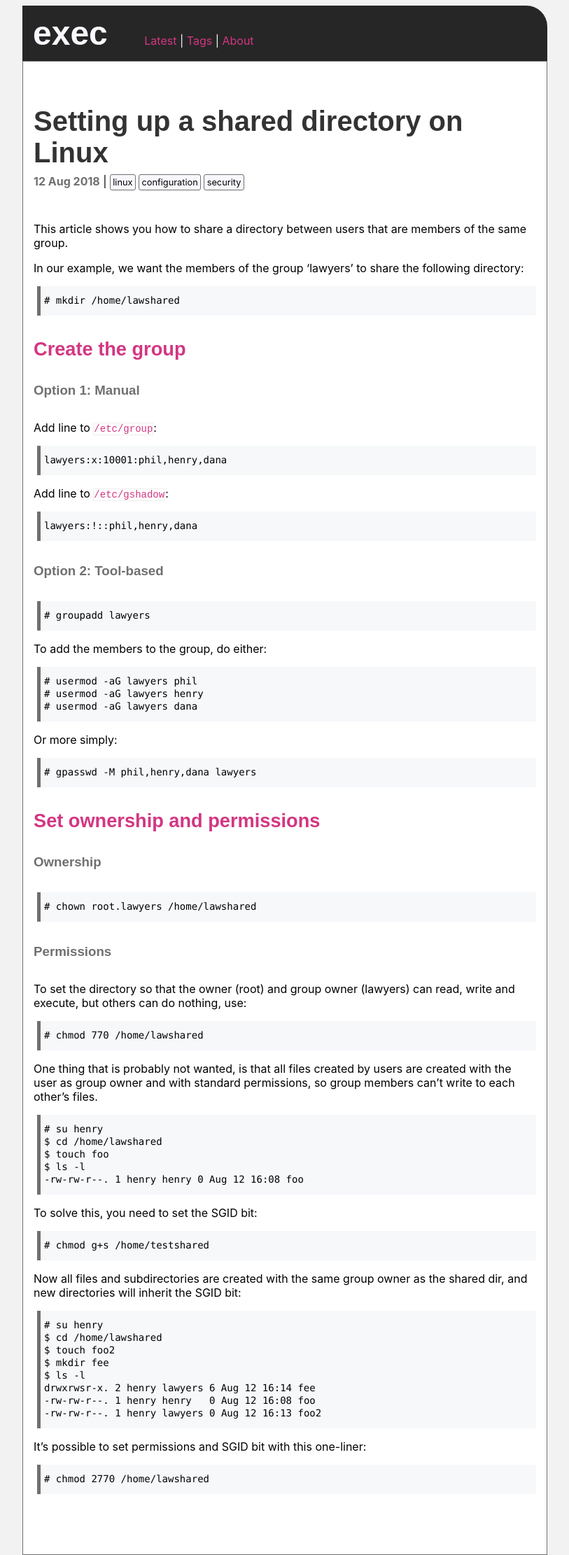
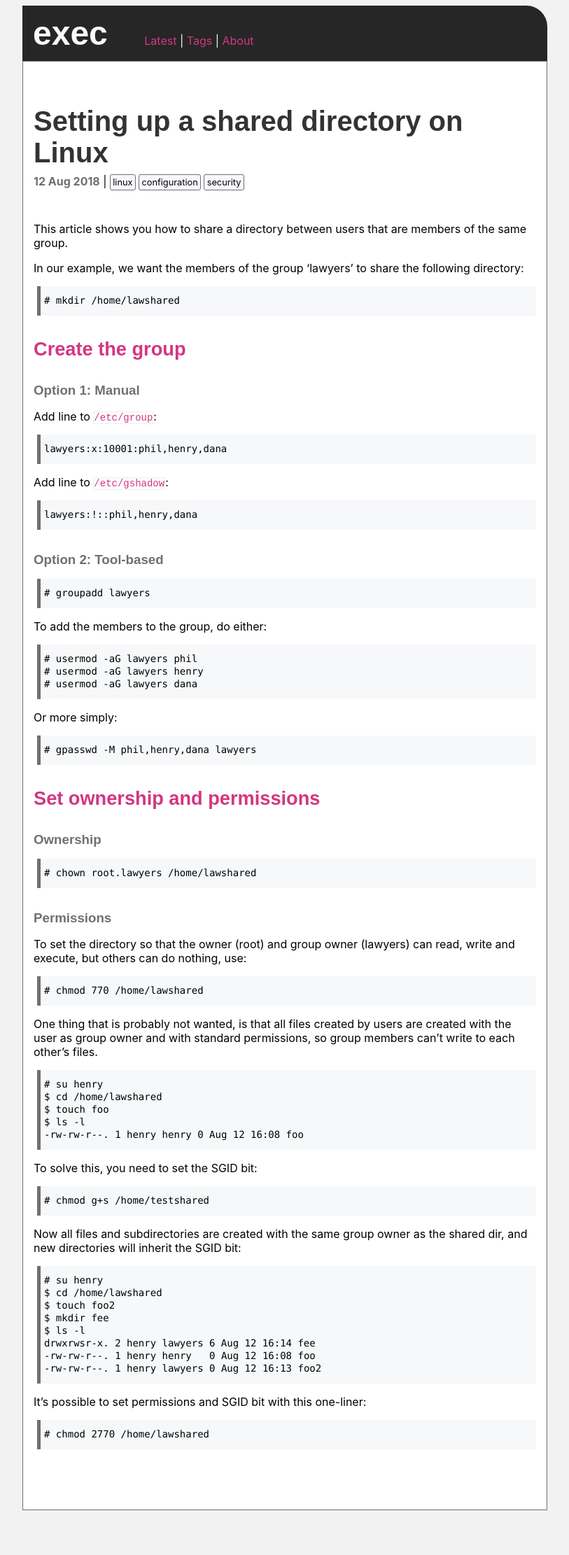
Before and after one commit to execas/execas.github.io, a Jekyll site: the page built from _posts/2018-08-13-setting-up-a-shared-directory-on-linux.md, in a window 1280 px wide. Shown: the whole page at 70% size, without its empty margins (233-1046 px from the left). Built offline with Jekyll 4.4.1, drawn with Linux system fonts in a browser that asks for light colours; after the commit the page ends 2158 px from its top, so only the background shows below that.

Commit message:
Update execas.css

```diff
--- a/css/execas.css
+++ b/css/execas.css
@@ -216,7 +216,7 @@ END: postinfo
      color: #d33682;
      font-size: 1.7rem;
      margin-top: 2rem;
-     margin-bottom:2rem;
+     margin-bottom:1rem;
 }
 
 .post h2 code {
@@ -231,6 +231,6 @@ END: postinfo
 .post h3 {
      color: #707070;
      margin-top:2rem;
-     margin-bottom:2rem;
+     margin-bottom:1rem;
 
 }
```
